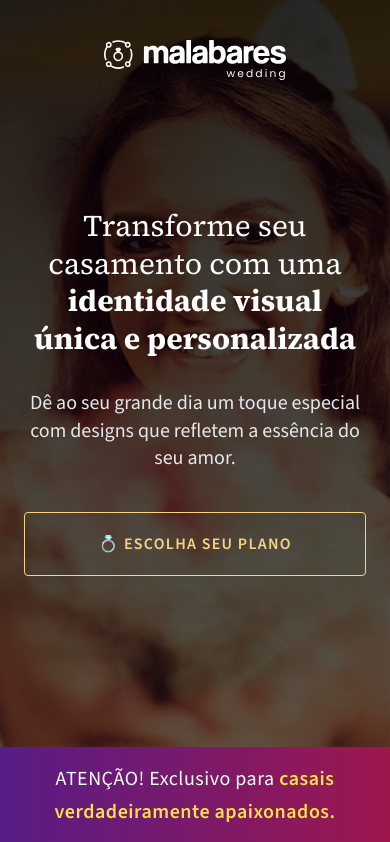
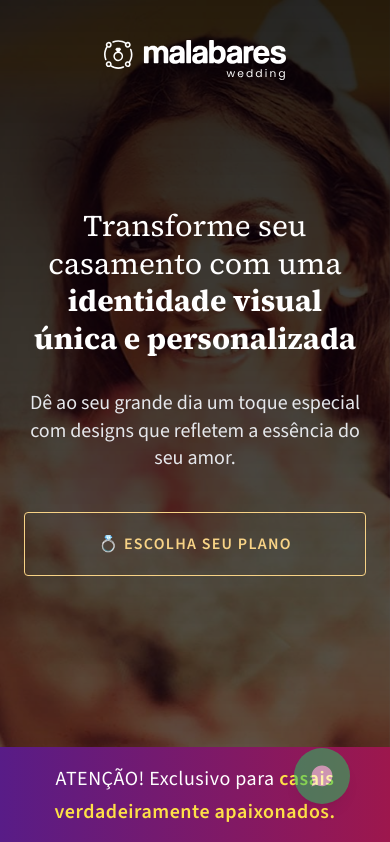
Before and after one commit to ademirpatricio/wedding-papelaria, a React (Vite) app: page / in a window 390 px wide. Shown: the top 842 px of the page. Built offline with nearby package versions, Linux system fonts and the light colour scheme.

Commit message:
finalzando o responsivo

```diff
--- a/src/App.jsx
+++ b/src/App.jsx
@@ -7,6 +7,7 @@ import Pricing from './components/blocs/Pricing.jsx'
 import FAQ from './components/blocs/Faq.jsx'
 import AboutMalabares from './components/blocs/AboutMalabares.jsx'
 import FinalCTA from './components/blocs/FinalCTA.jsx'
+import Whatsapp from './components/ui/Whatsapp.jsx'
 
 function App() {
   return (
@@ -20,6 +21,7 @@ function App() {
       <FAQ />
       <AboutMalabares />
       <FinalCTA />
+      <Whatsapp/>
     </>
   )
 }
--- a/src/components/blocs/About.jsx
+++ b/src/components/blocs/About.jsx
@@ -11,27 +11,27 @@ export default function About() {
       <div className="max-w-6xl mx-auto px-6 grid md:grid-cols-2 gap-12 items-center">
 
         {/* 🖼️ IMAGENS */}
-        <div className="md:relative h-[500px] relative h-[300px]">
+        <div className="relative h-[240px]  md:h-[500px]">
 
           <img
             src="/images/img2.png" alt=""
-            className="absolute top-16 left-0 shadow-lg rotate-0  border-white
-            w-32 border-4
-            md:w-64 md:border-8"
+            className="absolute  shadow-lg rotate-0  border-white
+            w-40 border-4 top-12 left-4
+            md:w-64 md:border-8 md:top-16 md:left-0"
           />
 
           <img
             src="/images/img3.png" alt=""
-            className="absolute top-40 left-24  shadow-lg rotate-[-10deg] border-white
-            w-32 border-4
-            md:w-64 md:border-8"
+            className="absolute shadow-lg rotate-[-10deg] border-white
+            w-40 border-4 top-24 left-20
+            md:w-64 md:border-8 md:top-40 md:left-24"
           />
 
           <img
             src="/images/img1.png" alt=""
-            className="absolute top-0  shadow-lg rotate-[-12deg] border-white
-            w-32 border-4 left-36
-            md:w-72 md:border-8 md:left-56"
+            className="absolute shadow-lg rotate-[-12deg] border-white
+            w-40 border-4 left-36 top-0
+            md:w-72 md:border-8 md:left-56 md:top-0"
           />
 
         </div>
--- /dev/null
+++ b/src/components/ui/Whatsapp.jsx
@@ -0,0 +1,36 @@
+export default function Whatsapp() {
+    return (
+      <a
+        href="https://wa.me/5581997278234?text=Ol%C3%A1!%20Gostaria%20de%20saber%20mais%20sobre%20os%20servi%C3%A7os%20da%20Malabares%20Wedding.%20"
+        target="_blank"
+        rel="noopener noreferrer"
+        className="
+          fixed
+          bottom-10
+          right-10
+          w-14
+          h-14
+          flex
+          items-center
+          justify-center
+          rounded-full
+          bg-green-500
+          hover:bg-green-600
+          text-white
+          shadow-lg
+          transition
+          duration-600
+          animate-pulse
+          z-[999]
+        "
+      >
+        <svg
+  xmlns="http://www.w3.org/2000/svg"
+  viewBox="0 0 448 512"
+  className="w-6 h-6 fill-current"
+>
+  <path d="M380.9 97.1C339 55.1 283.2 32 224.8 32 103.3 32 4.1 131.2 4.1 252.7c0 44.5 11.6 87.9 33.6 126.1L0 480l104.3-37.3c36.6 20 77.8 30.6 120.5 30.6h.1c121.5 0 220.7-99.2 220.7-220.7 0-58.4-23.1-114.2-64.7-156.2z"/>
+</svg>
+      </a>
+    )
+  }
```
